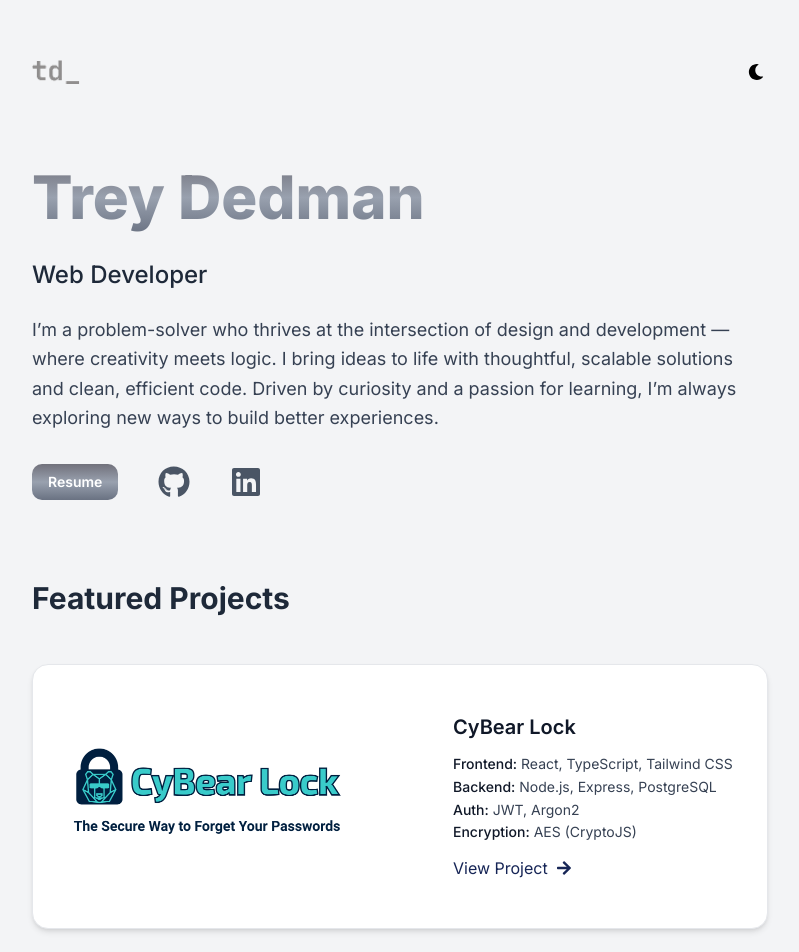
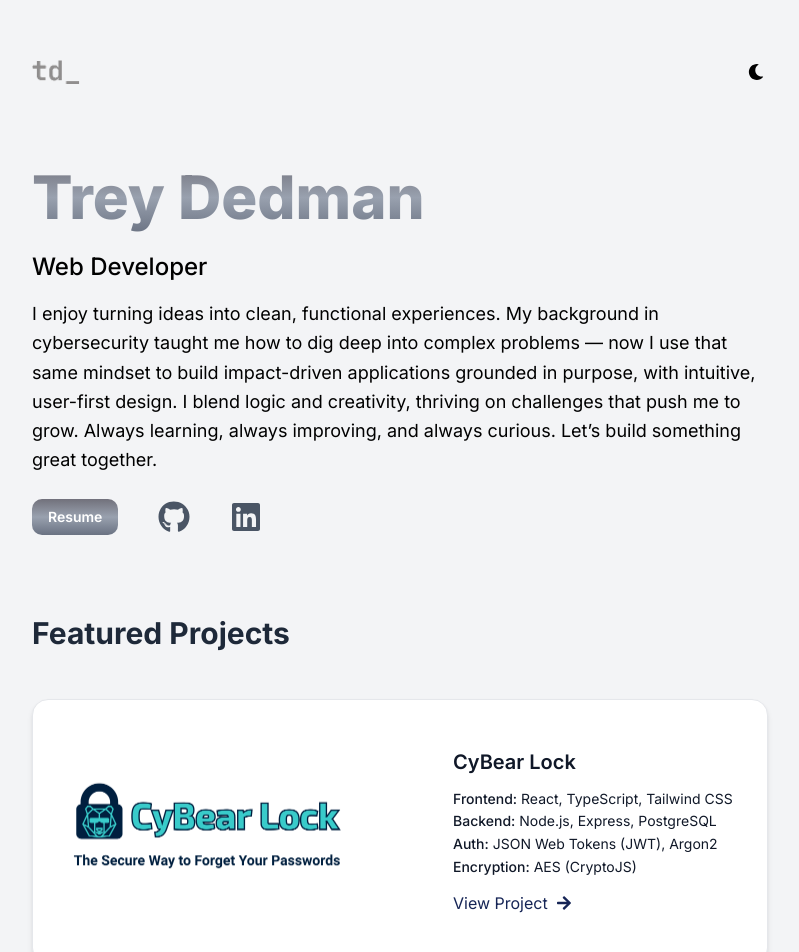
Before and after one commit to treydedman/portfolio, a Next.js app: page / in a window 1280 px wide. Shown: the top 952 px of the page, without its empty margins (240-1039 px from the left). Built offline with nearby package versions, Linux system fonts and the light colour scheme.

Commit message:
added an about me statement

```diff
--- a/app/page.tsx
+++ b/app/page.tsx
@@ -12,7 +12,6 @@ export default function Home() {
   return (
     <div className="min-h-screen bg-gray-100 dark:bg-neutral-900 text-black dark:text-white transition-colors duration-300">
       <div className="mx-auto max-w-3xl px-4 py-8">
-
         <header className="flex items-center justify-between mb-12 h-20">
           <div className="flex items-center w-12 h-12">
             <Image
@@ -24,20 +23,29 @@ export default function Home() {
           <ThemeToggle />
         </header>
 
-
-        <main className="space-y-6">
+        <main className="space-y-4">
           <h1 className="text-6xl font-extrabold leading-tight bg-gradient-to-t from-gray-500 via-gray-400 to-zinc-500 bg-clip-text text-transparent">
             Trey Dedman
           </h1>
-          <p className="text-2xl font-medium text-gray-800 dark:text-gray-200">
+          <p className="text-2xl font-medium text-black dark:text-gray-200">
             Web Developer
           </p>
-          <p className="text-lg leading-relaxed text-gray-700 dark:text-gray-300">
-          I’m a problem-solver who thrives at the intersection of design and development — where creativity meets logic. I bring ideas to life with thoughtful, scalable solutions and clean, efficient code. Driven by curiosity and a passion for learning, I’m always exploring new ways to build better experiences.
+          <p className="text-lg leading-relaxed text-black dark:text-gray-300">
+            I enjoy turning ideas into clean, functional experiences. My
+            background in cybersecurity taught me how to dig deep into complex
+            problems — now I use that same mindset to build impact-driven
+            applications grounded in purpose, with intuitive, user-first design.
+            I blend logic and creativity, thriving on challenges that push me to
+            grow. Always learning, always improving, and always curious. Let’s
+            build something great together.
           </p>
 
           <div className="flex items-center gap-10 pt-2">
-            <Link href="./TreyDedman-resume.pdf" target="_blank" rel="noopener noreferrer">
+            <Link
+              href="./TreyDedman-resume.pdf"
+              target="_blank"
+              rel="noopener noreferrer"
+            >
               <Button className="rounded-lg bg-gradient-to-t from-gray-500 via-gray-400 to-zinc-500 text-white font-semibold transition-transform hover:scale-110">
                 Resume
               </Button>
@@ -78,15 +86,31 @@ export default function Home() {
 
                 <div className="flex-1 space-y-3">
                   <div className="flex items-center justify-between">
-                  <h3 className="text-xl font-semibold text-gray-900 dark:text-white">CyBear Lock</h3>
-
+                    <h3 className="text-xl font-semibold text-gray-900 dark:text-white">
+                      CyBear Lock
+                    </h3>
                   </div>
 
-                <p className="text-sm text-gray-700 dark:text-gray-300 leading-relaxed">
-                  <span className="font-medium text-gray-900 dark:text-gray-100">Frontend:</span> React, TypeScript, Tailwind CSS<br/>
-                  <span className="font-medium text-gray-900 dark:text-gray-100">Backend:</span> Node.js, Express, PostgreSQL<br/>
-                  <span className="font-medium text-gray-900 dark:text-gray-100">Auth:</span> JWT, Argon2<br/>
-                  <span className="font-medium text-gray-900 dark:text-gray-100">Encryption:</span> AES (CryptoJS)
+                  <p className="text-sm text-gray-900 dark:text-gray-300 leading-relaxed">
+                    <span className="font-medium text-gray-900 dark:text-gray-100">
+                      Frontend:
+                    </span>{" "}
+                    React, TypeScript, Tailwind CSS
+                    <br />
+                    <span className="font-medium text-gray-900 dark:text-gray-100">
+                      Backend:
+                    </span>{" "}
+                    Node.js, Express, PostgreSQL
+                    <br />
+                    <span className="font-medium text-gray-900 dark:text-gray-100">
+                      Auth:
+                    </span>{" "}
+                    JSON Web Tokens (JWT), Argon2
+                    <br />
+                    <span className="font-medium text-gray-900 dark:text-gray-100">
+                      Encryption:
+                    </span>{" "}
+                    AES (CryptoJS)
                   </p>
                   <div className="mt-2">
                     <Link
@@ -101,15 +125,8 @@ export default function Home() {
                 </div>
               </CardContent>
             </Card>
-
-
-
-
           </section>
-
-
         </main>
-
       </div>
     </div>
   );
```
Lines whose indentation alone changed are shown as unchanged.
